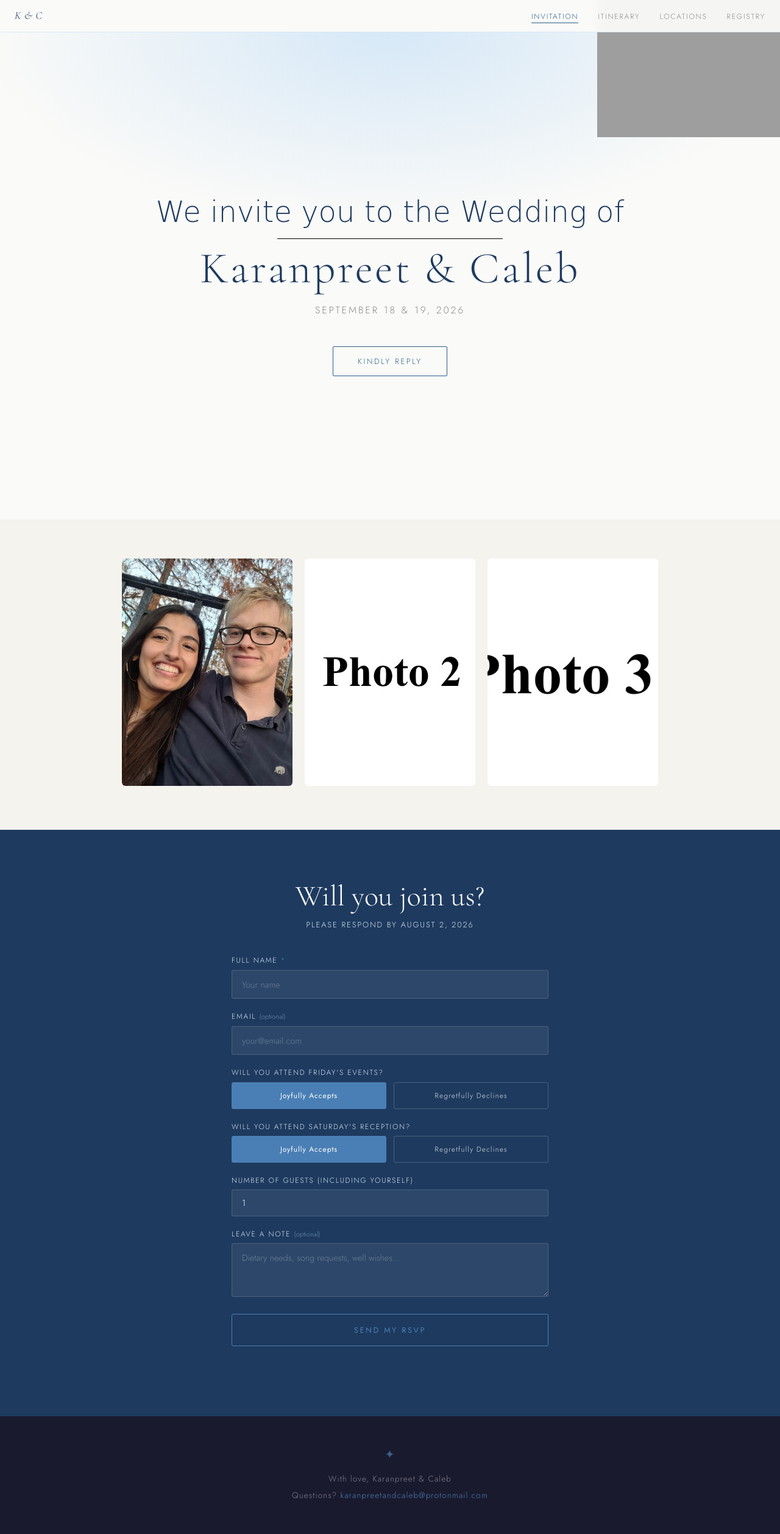
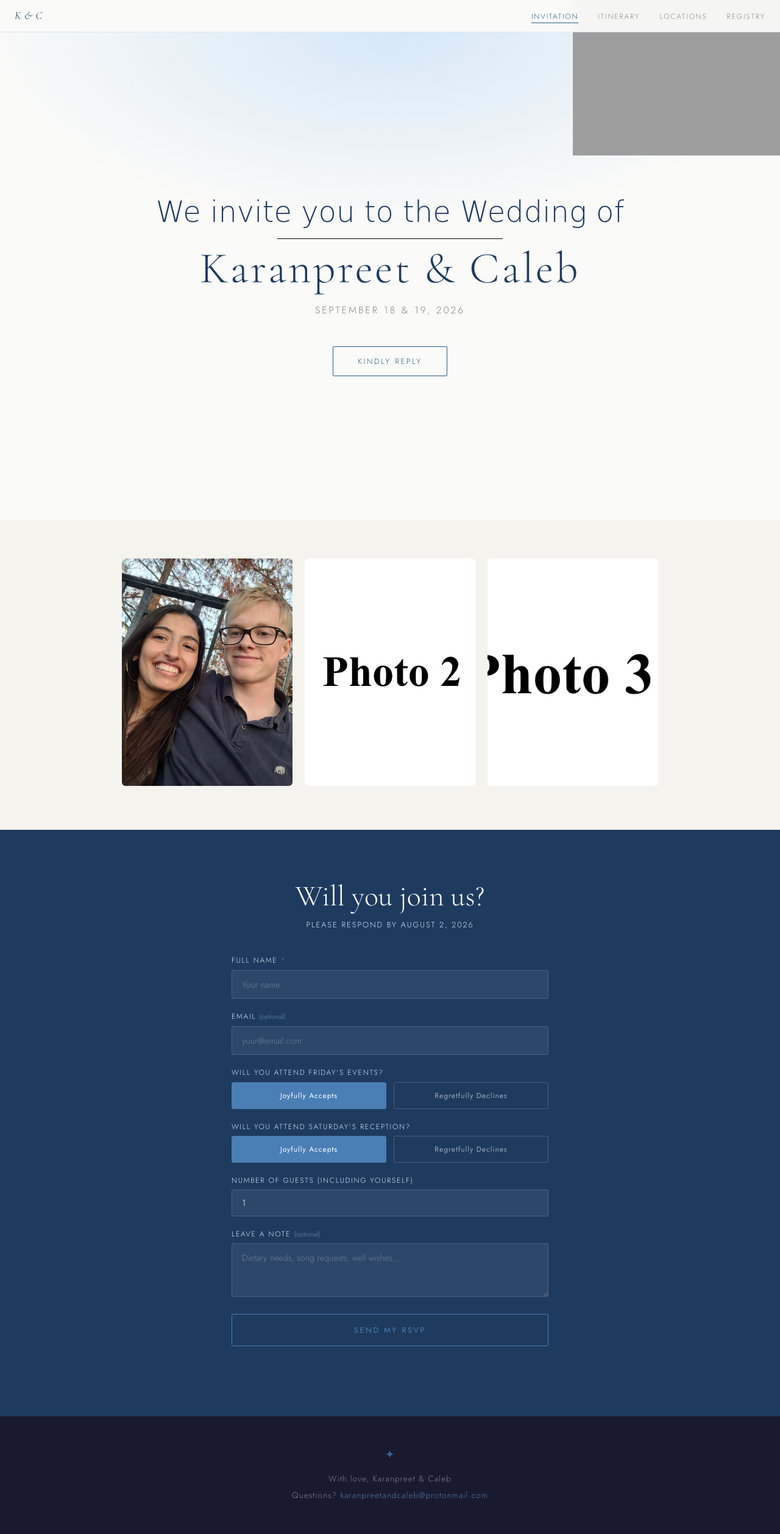
Before and after one commit to bcale/Wedding_Website, a Flask app: page / in a window 1280 px wide. Shown: the whole page at 61% size. Run offline with Flask 3, Linux system fonts and the light colour scheme; some libraries are stand-ins or nearby versions; some web fonts are replaced; grey boxes are pictures that could not be loaded.

Commit message:
More UI repairs

```diff
--- a/static/style.css
+++ b/static/style.css
@@ -459,8 +459,8 @@ img.photo-inner {
   position: absolute;
   top: 0;
   right: 0;
-  width: 300px;
-  max-width: 40%;
+  width: 340px;
+  max-width: 45%;
   z-index: 50;
   pointer-events: none;
 }
@@ -571,7 +571,7 @@ body { padding-top: 52px; }
 .inner-date {
   font-family: var(--font-serif);
   font-weight: 300;
-  font-size: clamp(1rem, 4vw, 2rem);
+  font-size: clamp(1.5rem, 5vw, 2.5rem);
   color: var(--blue-deep);
   text-align: center;
   margin-bottom: 2rem;
--- a/templates/registry.html
+++ b/templates/registry.html
@@ -3,6 +3,6 @@
 
 <section class="inner-page">
   <h1 class="inner-title">Registry</h1>
-
+  <p>Anything helps! $$$$$$$</p>
 
 {% endblock %}
```
